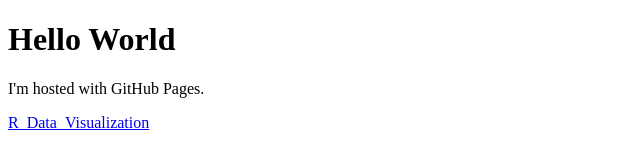
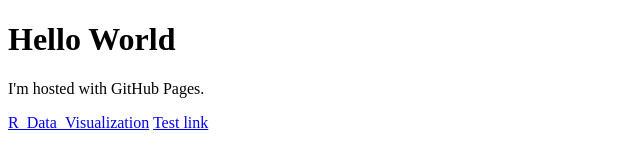
Before and after one commit to jonasvannijnatten/jonasvannijnatten.github.io, a plain HTML site: page index.html in a window 1280 px wide. Shown: the full height of the page, 0-640 px from the left. Drawn offline with Linux system fonts and the light colour scheme.

Commit message:
test new link

```diff
--- a/index.html
+++ b/index.html
@@ -4,5 +4,6 @@
 <h1>Hello World</h1>
 <p>I'm hosted with GitHub Pages.</p>
 <a href="https://github.com/jonasvannijnatten/R_Data_visualization/blob/master/index.html">R_Data_Visualization</a>
+<a href="https://htmlpreview.github.io/?https://github.com/jonasvannijnatten/R_Data_visualization/blob/master/index.html">Test link</a>
 </body>
 </html>
```
